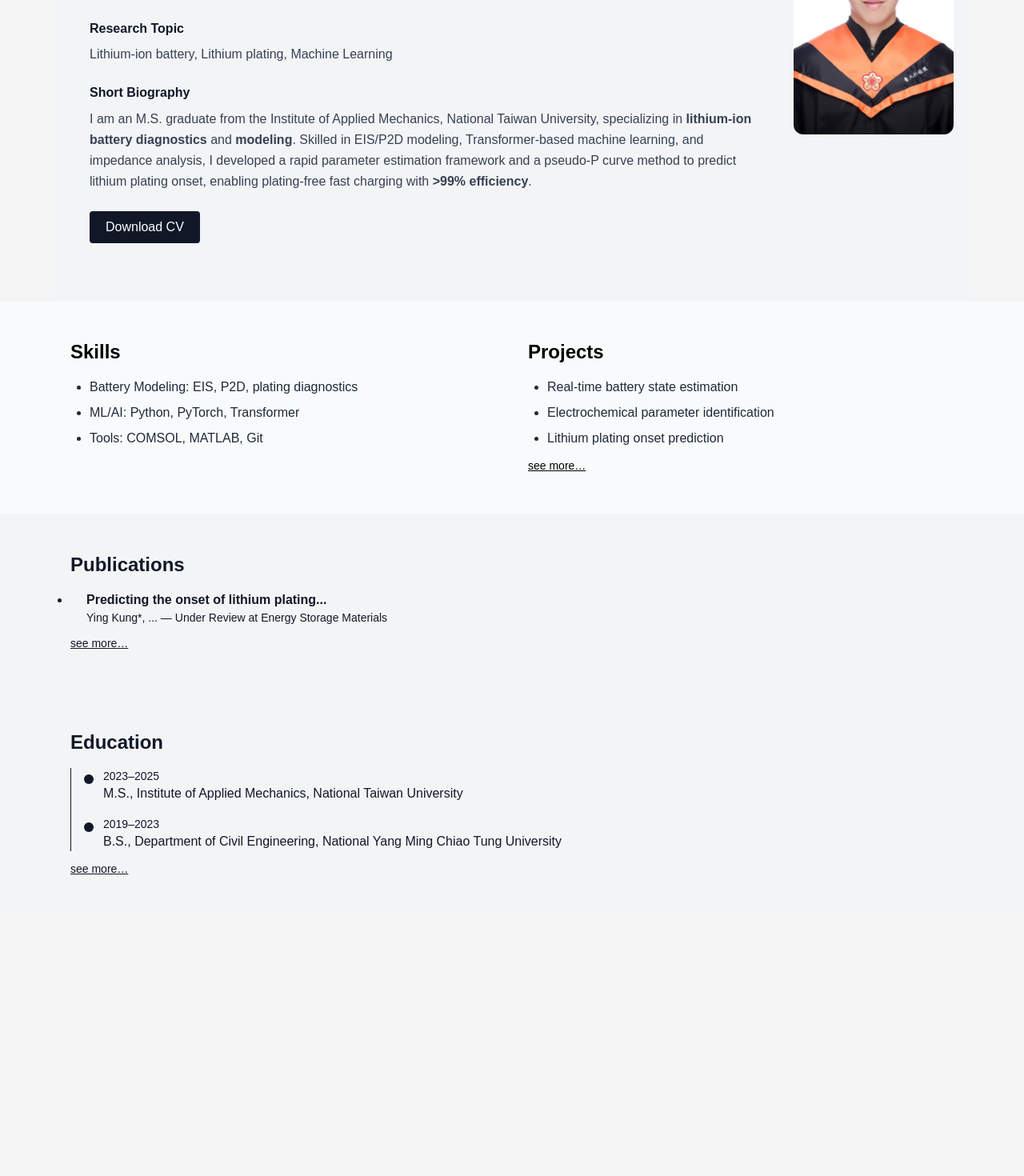
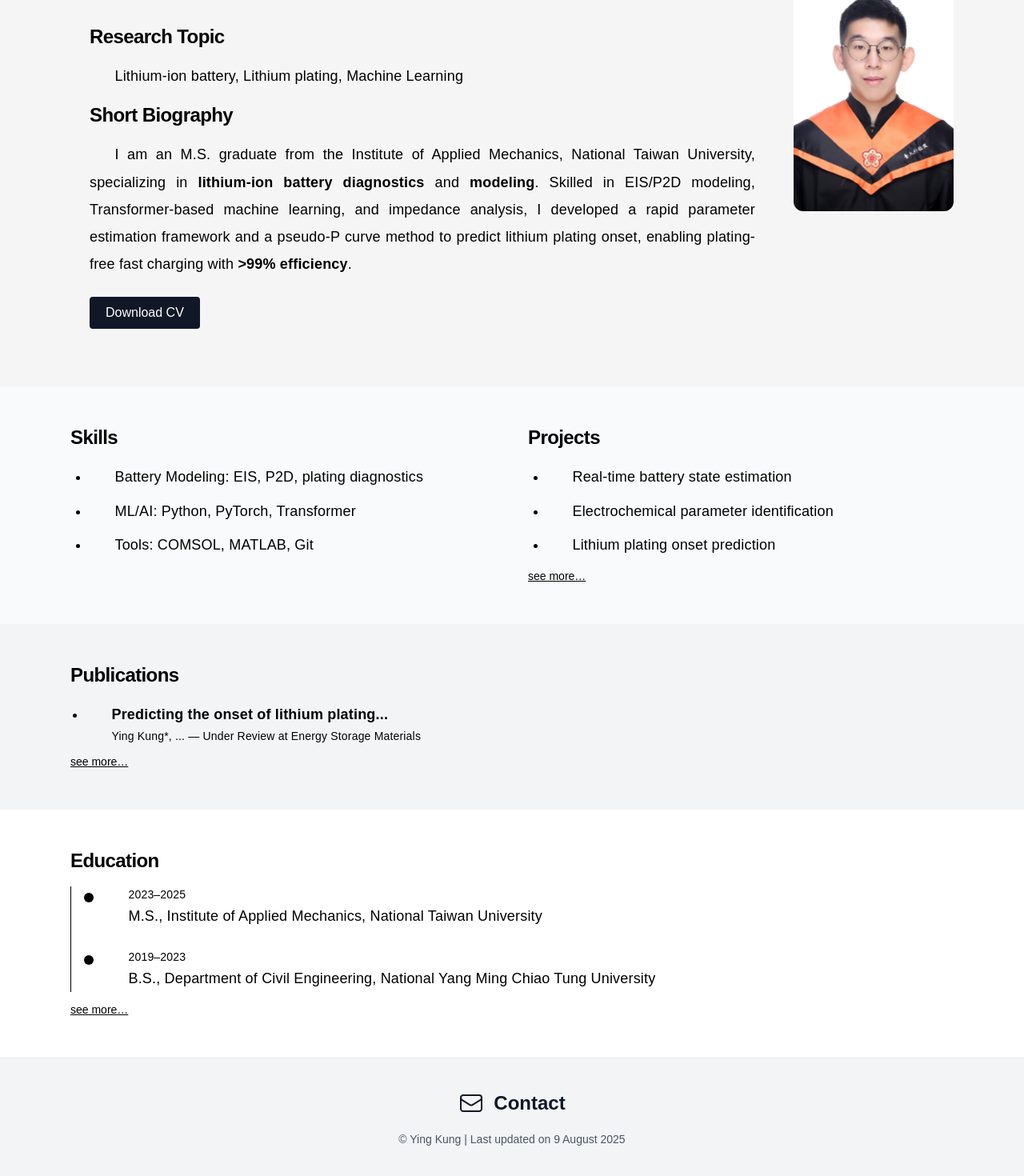
Before and after one commit to proma30678/phd-portfolio, a Next.js app: page / in a window 1280 px wide. Shown: the part 228-1698 px from the top of the page at 80% size. Before the commit the page ends 1374 px from the top, so only its background shows below. Built offline with nearby package versions, Linux system fonts and the light colour scheme.

Commit message:
Update Education page styles

```diff
--- a/src/app/globals.css
+++ b/src/app/globals.css
@@ -50,3 +50,6 @@ body {
 .project-card span {
   color: var(--text-primary);
 }
+
+/* globals.css */
+.justify { text-align: justify; }
--- a/src/app/layout.tsx
+++ b/src/app/layout.tsx
@@ -12,7 +12,7 @@ export const metadata: Metadata = {
   openGraph: {
     title: "Ying Kung — Prospective PhD Applicant",
     description: "Li-ion battery modeling & diagnostics; ML for lithium plating.",
-    images: ["/images/og-cover.jpg"], // 可放 png/jpg
+    images: ["/images/og-cover.jpg"],
   },
 };
 
--- a/src/app/page.tsx
+++ b/src/app/page.tsx
@@ -1,255 +1,40 @@
-// "use client";
-
-// import Image from "next/image";
-// import { useEffect, useState } from "react";
-
-// export default function Home() {
-//   // ======== 請改這裡的資料 ========
-//   const profile = {
-//     nameEn: "Ying Kung",
-//     nameZh: "宮郢",
-//     title: "Prospective PhD Applicant",
-//     email: "evan08292001@gmail.com",
-//     interests: ["Li-ion Battery", "electric vehicles", "artificial intelligence in robotics"],
-//     blurbEn:
-//       "My research interests focus on analyzing Lithium-ion batteries with Machine Learning and simulating lithium plating using python, pytorch and comsol.",
-//     blurbZh: "",
-//     cv: "/files/CV.pdf",
-//     avatar: "/images/me.jpg",
-//   };
-
-//   const publications = [
-//     {
-//       title:
-//         "Predicting the onset of lithium plating by the full-cell voltage: A pseudo-P curve approach",
-//       authors:
-//         "Ying Kung*, Yu-Hong Zhang, Kuo-Ching Chen, Chih-Hung Chen, Chi-Jyun Ko",
-//       venue: "Under Review at Energy Storage Materials",
-//       pdf: "/files/paper.pdf",
-//       // 建議避免檔名含空白；若有圖片請改為 /images/plating-image.png
-//       image: "",
-//       highlight:
-//         "Introduced a pseudo-P curve method enabling early detection of lithium plating from full-cell voltage signals.",
-//     },
-//   ];
-
-//   const projects = [
-//     {
-//       title:
-//         "Research on Frequency-Specific Modeling for Battery Parameter Identification Under Aging",
-//       summary:
-//         "Developed a physics-informed ML framework using frequency-segment EIS and Sobol filtering to identify key battery parameters in 0.3 s with <1% error (SOH ≥75%), achieving 10^5× faster computation than full-spectrum GA inversion while retaining physical interpretability.",
-//       image: "/images/project-a.jpg",
-//       link: "https://github.com/yourname/project-a",
-//     },
-//   ];
-
-//   const timeline = [
-//     {
-//       time: "2023–2025",
-//       label:
-//         "M.S., Institute of Applied Mechanics, National Taiwan University",
-//     },
-//     {
-//       time: "2019–2023",
-//       label:
-//         "B.S., Department of Civil Engineering, National Yang Ming Chiao Tung University",
-//     },
-//   ];
-//   // ======== 到這裡結束 ========
-
-//   // 導覽列：滾動後加陰影/白底
-//   const [atTop, setAtTop] = useState(true);
-//   useEffect(() => {
-//     const onScroll = () => setAtTop(window.scrollY < 8);
-//     onScroll();
-//     window.addEventListener("scroll", onScroll);
-//     return () => window.removeEventListener("scroll", onScroll);
-//   }, []);
-
-//   return (
-//     <div className="bg-white text-gray-900">
-//       {/* 導覽列 */}
-//       <nav
-//         className={`fixed top-0 z-50 w-full transition backdrop-blur ${
-//           atTop ? "bg-transparent" : "bg-white/80 shadow"
-//         }`}
-//       >
-//         <div className="mx-auto max-w-6xl px-6 py-4 flex items-center justify-between">
-//           <a href="/" className="font-semibold">
-//             Ying Kung
-//           </a>
-//           <div className="flex gap-6 text-sm">
-//             <a href="#about" className="hover:underline">
-//               About
-//             </a>
-//             <a href="#publications" className="hover:underline">
-//               Publications
-//             </a>
-//             <a href="#projects" className="hover:underline">
-//               Projects
-//             </a>
-//             <a href="#education" className="hover:underline">
-//               Education
-//             </a>
-//             <a href={profile.cv} className="rounded border px-3 py-1">
-//               CV
-//             </a>
-//           </div>
-//         </div>
-//       </nav>
-
-//       {/* 首屏 */}
-//       <header className="mx-auto max-w-6xl px-6 pt-28 pb-16">
-//         <div className="grid gap-10 md:grid-cols-2 items-center">
-//           {/* 左：文字 */}
-//           <div>
-//             <h1 className="text-4xl font-bold tracking-tight">
-//               {profile.nameEn} — {profile.title}
-//             </h1>
-//             <p className="mt-4 text-lg text-gray-700">{profile.blurbEn}</p>
-//             <div className="mt-6">
-//               <a
-//                 href={profile.cv}
-//                 className="inline-block rounded bg-gray-900 px-5 py-2 text-white"
-//               >
-//                 Download CV
-//               </a>
-//             </div>
-//           </div>
-//           {/* 右：大頭照卡片 */}
-//           <div className="justify-self-end">
-//             <div className="rounded-2xl border shadow-sm p-3 bg-white">
-//               <Image
-//                 src={profile.avatar}
-//                 alt={profile.nameEn}
-//                 width={300}
-//                 height={300}
-//                 className="h-72 w-72 object-cover rounded-xl"
-//               />
-//             </div>
-//           </div>
-//         </div>
-//       </header>
-
-//       <main className="mx-auto max-w-6xl px-6">
-//         {/* About */}
-//         <section id="about" className="scroll-mt-24 py-12">
-//           <h2 className="mb-4 text-2xl font-bold">About</h2>
-//           <p className="text-gray-700">{profile.blurbZh}</p>
-//           <div className="mt-2 text-sm text-gray-600">
-//             Interests: {profile.interests.join(" • ")}
-//           </div>
-//         </section>
-
-//         {/* Publications */}
-//         <section id="publications" className="scroll-mt-24 py-12 bg-gray-50">
-//           <div className="mx-auto">
-//             <h2 className="mb-6 text-2xl font-bold">Publications</h2>
-//             <div className="grid gap-6 md:grid-cols-2">
-//               {publications.map((p, i) => (
-//                 <article key={i} className="rounded-2xl border bg-white p-5 shadow-sm">
-//                   <h3 className="font-medium">{p.title}</h3>
-//                   <p className="text-sm text-gray-600">{p.authors}</p>
-//                   <p className="text-sm">{p.venue}</p>
-//                   {p.highlight && (
-//                     <p className="mt-2 text-sm italic text-gray-700">
-//                       {p.highlight}
-//                     </p>
-//                   )}
-//                 </article>
-//               ))}
-//             </div>
-//           </div>
-//         </section>
-
-//         {/* Projects */}
-//         <section id="projects" className="scroll-mt-24 py-12">
-//           <h2 className="mb-4 text-2xl font-bold">Projects</h2>
-//           <div className="grid gap-4 md:grid-cols-2">
-//             {projects.map((p, i) => (
-//               <a
-//                 key={i}
-//                 href={p.link || "#"}
-//                 className="block rounded-2xl border overflow-hidden hover:shadow-sm"
-//               >
-//                 {p.image && (
-//                   <Image
-//                     src={p.image}
-//                     alt={p.title}
-//                     width={1200}
-//                     height={300}
-//                     className="h-44 w-full object-cover"
-//                   />
-//                 )}
-//                 <div className="p-4">
-//                   <div className="font-medium">{p.title}</div>
-//                   <div className="text-sm text-gray-600">{p.summary}</div>
-//                 </div>
-//               </a>
-//             ))}
-//           </div>
-//         </section>
-
-//         {/* Experience */}
-//         <section id="timeline" className="scroll-mt-24 py-12">
-//           <h2 className="mb-4 text-2xl font-bold">Experience</h2>
-//           <ol className="border-l pl-6 space-y-6">
-//             {timeline.map((x, idx) => (
-//               <li key={idx} className="relative">
-//                 <span className="absolute -left-[9px] top-1.5 h-3 w-3 rounded-full bg-gray-900"></span>
-//                 <div className="text-sm text-gray-500">{x.time}</div>
-//                 <div className="font-medium">{x.label}</div>
-//               </li>
-//             ))}
-//           </ol>
-//         </section>
-
-//         {/* Contact */}
-//         <section id="contact" className="scroll-mt-24 py-12">
-//           <h2 className="mb-4 text-2xl font-bold">Contact</h2>
-//           <div className="text-gray-700">
-//             Email:{" "}
-//             <a className="underline" href={`mailto:${profile.email}`}>
-//               {profile.email}
-//             </a>
-//           </div>
-//         </section>
-
-//         <footer className="py-12 text-center text-sm text-gray-500">
-//           © {new Date().getFullYear()} {profile.nameEn}
-//         </footer>
-//       </main>
-//     </div>
-//   );
-// }
-"use client";
-
 import Image from "next/image";
 import { profile, skills, publications, timeline } from "@/content/site";
 
+// 伺服端格式化日期
+function formatDate(d: Date) {
+  return new Intl.DateTimeFormat("en-GB", {
+    day: "numeric",
+    month: "long",
+    year: "numeric",
+  }).format(d);
+}
+
 export default function Home() {
+  const lastUpdated = formatDate(new Date());
+
   return (
     <main>
       {/* Hero：標題 + 右側照片 */}
-      <section className="mx-auto max-w-6xl px-6 pt-10 pb-12 bg-gray-100">
+      <section className="mx-auto max-w-6xl px-6 pt-10 pb-12 bg-black-100">
         <div className="grid gap-6 md:grid-cols-[1fr_auto] items-start">
           {/* 左：標題與卡片 */}
-          <div>
-            <h1 className="text-4xl md:text-5xl font-bold text-center md:text-left">
+          <div className="richtext">
+            <h1 className="text-xl md:text-4xl font-bold tracking-tight text-black-900">
               {profile.nameEn}
             </h1>
-            <p className="mt-2 text-lg text-center md:text-left text-gray-700">
-              {profile.title} {profile.affiliation ? `at ${profile.affiliation}` : ""}
+            <p className="mt-4 text-[17px] md:text-[18px] text-black-600 leading-[1.9] tracking-[0.01em] justify [text-indent:1.75em]">
+              {profile.title}{" "}
+              {profile.affiliation ? `at ${profile.affiliation}` : ""}
             </p>
 
             <div className="mt-6 p-6">
-              <h2 className="font-semibold text-gray-900">Research Topic</h2>
-              <p className="mt-2 text-gray-700">{profile.topics}</p>
+              <h2 className="text-xl md:text-2xl font-bold tracking-tight text-black-900">Research Topic</h2>
+              <p className="mt-4 text-[17px] md:text-[18px] text-black-600 leading-[1.9] tracking-[0.01em] justify [text-indent:1.75em]">{profile.topics}</p>
 
-              <h2 className="mt-6 font-semibold text-gray-900">Short Biography</h2>
+              <h2 className="mt-4 text-xl md:text-2xl font-bold tracking-tight text-black-900">Short Biography</h2>
               <p
-  className="mt-2 text-gray-700 leading-relaxed"
+                className="mt-4 text-[17px] md:text-[18px] text-black-600 leading-[1.9] tracking-[0.01em] justify [text-indent:1.75em]"
                 dangerouslySetInnerHTML={{ __html: profile.blurbEn }}
               />
 
@@ -266,89 +51,132 @@ export default function Home() {
           </div>
 
           {/* 右：大頭照 */}
-          <div className="justify-self-center md:justify-self-end">
-            <div>
+          <div className="justify-self-center md:justify-self-end mt-4 md:mt-24">
             <Image
               src={profile.avatar}
               alt={profile.nameEn}
               width={200}
               height={260}
+              sizes="(min-width: 768px) 200px, 160px"
               className="object-cover rounded-xl"
               priority
             />
           </div>
         </div>
-        </div>
       </section>
 
-      {/* Skills / Projects 帶狀區塊（維持原設計） */}
+      {/* Skills / Projects */}
       <section className="bg-gray-50 py-12">
         <div className="mx-auto max-w-6xl px-6 grid gap-10 md:grid-cols-2">
-          {/* Skills */}
-          <div>
-            <h3 className="mb-4 text-2xl font-bold">Skills</h3>
-            <ul className="list-disc pl-6 space-y-2 text-gray-800">
-              {skills.map((s, i) => (
+          <div className="richtext">
+            <h3 className="mb-4 text-xl md:text-2xl font-bold tracking-tight text-black">
+              Skills
+            </h3>
+            <ul className="list-disc pl-6 space-y-2 text-[17px] md:text-[18px] text-black leading-[1.9] tracking-[0.01em] justify [text-indent:1.75em]">
+              {skills.map((s: string, i: number) => (
                 <li key={i}>{s}</li>
               ))}
             </ul>
           </div>
 
-          {/* Projects（首頁列 3 條，更多請到 /projects） */}
-          <div>
-            <h3 className="mb-4 text-2xl font-bold">Projects</h3>
-            <ul className="list-disc pl-6 space-y-2 text-gray-800">
+          <div className="richtext">
+            <h3 className="mb-4 text-xl md:text-2xl font-bold tracking-tight text-black">
+              Projects
+            </h3>
+            <ul className="list-disc pl-6 space-y-2 text-[17px] md:text-[18px] text-black leading-[1.9] tracking-[0.01em] justify [text-indent:1.75em]">
               <li>Real-time battery state estimation</li>
               <li>Electrochemical parameter identification</li>
               <li>Lithium plating onset prediction</li>
             </ul>
-            <a href="/projects" className="mt-3 inline-block text-sm underline">
+            <a
+              href="/projects"
+              className="mt-3 inline-block text-sm underline text-black"
+            >
               see more…
             </a>
           </div>
         </div>
       </section>
 
-      {/* Publications（精簡版：淺灰底、黑字、標題加粗） */}
+
+      {/* Publications */}
       <section id="publications" className="py-12 bg-gray-100">
-        <div className="mx-auto max-w-6xl px-6 text-gray-900">
-          <h3 className="mb-4 text-2xl font-bold">Publications</h3>
-          <ul className="space-y-3">
-            {publications.slice(0, 2).map((p, i) => (
-              <li key={i} className="list-disc pl-5">
+        <div className="mx-auto max-w-6xl px-6 richtext">
+          <h3 className="mb-4 text-xl md:text-2xl font-bold tracking-tight text-black">
+            Publications
+          </h3>
+          <ul className="space-y-3 list-disc pl-5 text-[17px] md:text-[18px] text-black leading-[1.9] tracking-[0.01em] justify [text-indent:1.75em]">
+            {publications.slice(0, 2).map((p: any, i: number) => (
+              <li key={i}>
                 <div className="font-bold">{p.title}</div>
-                <div className="text-sm">
-                  {p.authors} — {p.venue}
-                </div>
+                <div className="text-sm">{p.authors} — {p.venue}</div>
               </li>
             ))}
           </ul>
-          <a href="/publications" className="mt-3 inline-block text-sm underline">
+          <a
+            href="/publications"
+            aria-label="See more publications"
+            className="mt-3 inline-block text-sm underline text-black"
+          >
             see more…
           </a>
         </div>
       </section>
 
-      {/* Education（精簡版：淺灰底、黑字、標題加粗） */}
-      <section id="education" className="py-12 bg-gray-100">
-        <div className="mx-auto max-w-6xl px-6 text-gray-900">
-          <h3 className="mb-4 text-2xl font-bold">Education</h3>
-          <ol className="border-l pl-6 space-y-4">
-            {timeline.slice(0, 2).map((x, i) => (
-              <li key={i} className="relative pl-4"> {/* ← 多加 pl-4 讓文字右移 */}
-                <span
-                  className="absolute -left-2 top-2 h-3 w-3 rounded-full bg-gray-900"
-                ></span>
+      {/* Education */}
+      <section id="education" className="py-12 bg-white">
+        <div className="mx-auto max-w-6xl px-6 richtext">
+          <h3 className="mb-4 text-xl md:text-2xl font-bold tracking-tight text-black">
+            Education
+          </h3>
+          <ol className="border-l pl-6 space-y-6 text-[17px] md:text-[18px] text-black leading-[1.9] tracking-[0.01em] justify [text-indent:1.75em]">
+            {timeline.slice(0, 2).map((x: any, i: number) => (
+              <li key={i} className="relative pl-4">
+                <span className="absolute -left-2 top-2 h-3 w-3 rounded-full bg-black" />
                 <div className="text-sm">{x.time}</div>
                 <div className="font-medium">{x.label}</div>
               </li>
             ))}
           </ol>
-          <a href="/education" className="mt-3 inline-block text-sm underline">
+          <a
+            href="/education"
+            aria-label="See more education items"
+            className="mt-3 inline-block text-sm underline text-black"
+          >
             see more…
           </a>
         </div>
       </section>
+
+      {/* Footer */}
+      <footer className="bg-gray-100 border-t border-gray-200 py-10">
+        <div className="mx-auto max-w-6xl px-6 text-center">
+          <a
+            href={`mailto:${profile.email}`}
+            className="inline-flex items-center gap-3 text-gray-900 hover:text-blue-600"
+          >
+            <svg
+              xmlns="http://www.w3.org/2000/svg"
+              className="w-8 h-8"
+              fill="none"
+              viewBox="0 0 24 24"
+              stroke="currentColor"
+              strokeWidth={1.5}
+              aria-hidden="true"
+            >
+              <path
+                strokeLinecap="round"
+                strokeLinejoin="round"
+                d="M21.75 6.75v10.5a2.25 2.25 0 01-2.25 2.25H4.5a2.25 2.25 0 01-2.25-2.25V6.75m19.5 0A2.25 2.25 0 0019.5 4.5H4.5a2.25 2.25 0 00-2.25 2.25m19.5 0v.243a2.25 2.25 0 01-1.07 1.916l-7.5 4.615a2.25 2.25 0 01-2.36 0l-7.5-4.615A2.25 2.25 0 012.25 6.993V6.75"
+              />
+            </svg>
+            <span className="text-2xl font-semibold">Contact</span>
+          </a>
+          <div className="mt-3 text-sm text-gray-600">
+            © {profile.nameEn} | Last updated on {lastUpdated}
+          </div>
+        </div>
+      </footer>
     </main>
   );
 }
```
Also changed, not shown: src/app/education/page.tsx (+46 -37 lines). Lines whose indentation alone changed are shown as unchanged.
